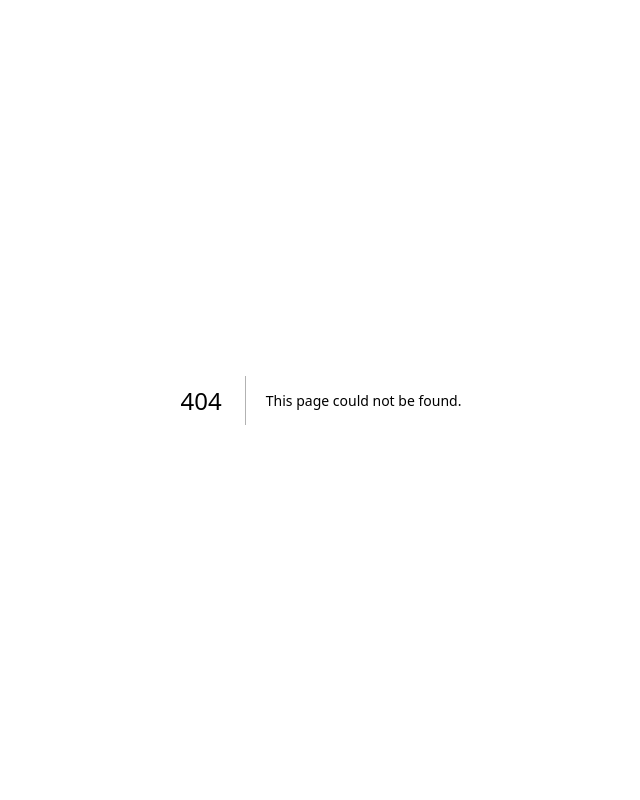
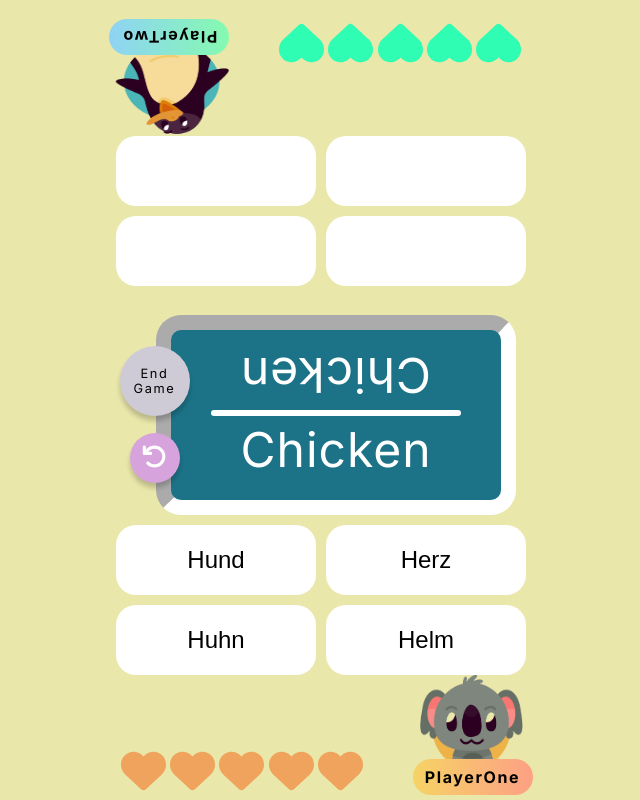
Before and after one commit to NirachaMarchett/couple-vocabs-game, a Next.js app: page /game in a window 1280 px wide. Before the commit this address had no page. Shown: the whole page, without its empty margins (319-959 px from the left). Built offline with nearby package versions, Linux system fonts and the light colour scheme.

Commit message:
add game page and its components

```diff
--- a/component/Card/index.js
+++ b/component/Card/index.js
@@ -1,4 +1,4 @@
-import styles from '@/styles/PlayerCard.module.css'
+import styles from '@/styles/PlayerCard.module.css';
 import { FontAwesomeIcon } from "@fortawesome/react-fontawesome";
 import { faPenToSquare } from "@fortawesome/free-solid-svg-icons";
 import EditCardModal from "../EditCardModal";
--- a/component/EditCardModal/index.js
+++ b/component/EditCardModal/index.js
@@ -1,5 +1,5 @@
-import styles from '@/styles/EditCardModal.module.css'
-import { FontAwesomeIcon } from '@fortawesome/react-fontawesome'
+import styles from '@/styles/EditCardModal.module.css';
+import { FontAwesomeIcon } from '@fortawesome/react-fontawesome';
 import { faCircleXmark } from "@fortawesome/free-solid-svg-icons";
 
 
--- /dev/null
+++ b/component/answerCard/index.js
@@ -0,0 +1,46 @@
+import React from "react";
+import styles from "@/styles/AnswerCards.module.css";
+
+export function AnswerCardsOne(){
+
+    return(
+        <>
+        <div className={styles.answerCardsSection}>
+            <div className="answerOne">
+                <button>Hund</button>
+            </div>
+            <div className="answerTwo">
+                <button>Herz</button>
+            </div>
+            <div className="answerThree">
+                <button>Huhn</button>
+            </div>
+            <div className="answerFour">
+                <button>Helm</button>
+            </div>
+        </div>
+        </>
+    )
+}
+
+export function AnswerCardsTwo(){
+
+    return(
+        <>
+        <div className={styles.answerCardsSectionTwo}>
+            <div className="answerOne">
+                <button></button>
+            </div>
+            <div className="answerTwo">
+                <button></button>
+            </div>
+            <div className="answerThree">
+                <button></button>
+            </div>
+            <div className="answerFour">
+                <button></button>
+            </div>
+        </div>
+        </>
+    )
+}
--- a/src/pages/_app.js
+++ b/src/pages/_app.js
@@ -1,4 +1,4 @@
-import '@/styles/globals.css'
+import '@/styles/globals.css';
 import React from 'react';
 import { useState } from "react";
 
@@ -32,9 +32,6 @@ export default function App({ Component, pageProps }) {
       setEditedPlayerId(id);
       setOpenModalPlayer2(true);
     }
-    // setEditedPlayer(id === "1" ? playerOneData : playerTwoData);
-    // setEditedPlayerId(id);
-    // setOpenModal(true);
   };
 
   const handleCloseModal = () => {
@@ -51,12 +48,19 @@ export default function App({ Component, pageProps }) {
       }));
     } else {
     const { name, value } = event.target;
-    setEditedPlayer((prevPlayer) => ({
-      ...prevPlayer,
+
+    //update only selected language is not the same, to prevent player selecting the same learning language
+    if (
+      (editedPlayerId === "1" && value !== playerTwoData.language) ||
+      (editedPlayerId === "2" && value !== playerOneData.language)
+    ) {
+      setEditedPlayer((prevPlayer) => ({
+        ...prevPlayer,
       [name]: value,
-    }));
+      }));
+    }
   }
-  };
+};
 
   const handleFormSubmit = () => {
     if (editedPlayerId === "1") {
--- /dev/null
+++ b/src/pages/game/index.js
@@ -0,0 +1,82 @@
+import React from "react";
+import Head from 'next/head';
+import styles from "@/styles/gamePage.module.css";
+import { Inter } from 'next/font/google';
+import { FontAwesomeIcon } from "@fortawesome/react-fontawesome";
+import {faHeart, faArrowRotateLeft} from "@fortawesome/free-solid-svg-icons";
+import Image from 'next/image';
+import Link from "next/link";
+import {AnswerCardsOne, AnswerCardsTwo} from "../../../component/answerCard";
+
+
+const inter = Inter({ subsets: ['latin'] })
+
+export default function GamePage ({
+    playerOneData,
+    playerTwoData,
+}){
+
+    return (
+        <>
+        <Head>
+            <title>Player page</title>
+        </Head>
+        <div className={`${styles.main} ${inter.className}`}>
+            <div className={styles.playerStatOne}>
+                <div className={styles.playerOneLives}>
+                <FontAwesomeIcon icon={faHeart} style={{color: "#F0A35C",  height: "45px"}} />
+                <FontAwesomeIcon icon={faHeart} style={{color: "#F0A35C", height: "45px"}} />
+                <FontAwesomeIcon icon={faHeart} style={{color: "#F0A35C", height: "45px"}} />
+                <FontAwesomeIcon icon={faHeart} style={{color: "#F0A35C", height: "45px"}} />
+                <FontAwesomeIcon icon={faHeart} style={{color: "#F0A35C", height: "45px"}} />
+                </div>
+
+                <div className={styles.playerOneAvatar}>
+                    <span>
+                        <Image src={playerOneData.avatar} alt='avatar'width={120} height={100}/>
+                    </span>
+                    <p><strong>{playerOneData.username}</strong> </p>
+                </div>
+            </div>
+
+            <AnswerCardsTwo/>
+
+            <div className={styles.flashCard}>
+                <div className={styles.englishVocabOne}>
+                    <p>Chicken</p>
+                </div>
+                <hr></hr>
+                <div className={styles.englishVocabTwo}>
+                    <p>Chicken</p>
+                </div>
+
+                <div className={styles.restartButton}>
+                    <button><FontAwesomeIcon icon={faArrowRotateLeft} style={{color: "#ffffff", height: "25px"}} /></button>
+                </div>
+
+                <Link href="/player" className={styles.finishButton}>End Game</Link>
+            </div>
+
+            <AnswerCardsOne/>
+
+            <div className={styles.playerStatTwo}>
+                <div className={styles.playerTwoLives}>
+                <FontAwesomeIcon icon={faHeart} style={{color: "#2FFDB3",  height: "45px"}} />
+                <FontAwesomeIcon icon={faHeart} style={{color: "#2FFDB3", height: "45px"}} />
+                <FontAwesomeIcon icon={faHeart} style={{color: "#2FFDB3", height: "45px"}} />
+                <FontAwesomeIcon icon={faHeart} style={{color: "#2FFDB3", height: "45px"}} />
+                <FontAwesomeIcon icon={faHeart} style={{color: "#2FFDB3", height: "45px"}} />
+                </div>
+
+                <div className={styles.playerTwoAvatar}>
+                    <span>
+                        <Image src={playerTwoData.avatar} alt='avatar'width={120} height={100}/>
+                    </span>
+                    <p><strong>{playerTwoData.username}</strong> </p>
+                </div>
+            </div>
+
+        </div>
+        </>
+    )
+}
--- /dev/null
+++ b/src/styles/AnswerCards.module.css
@@ -0,0 +1,72 @@
+.answerCardsSection {
+    display: grid;
+    grid-template-columns: repeat(2, 1fr);
+    grid-template-rows: repeat(2, 1fr);
+    gap: 10px;
+    justify-content: center;
+    align-content: center;
+    position: fixed;
+    top: 75%;
+    left: 50%;
+    transform: translate(-50%, -50%);
+    background-color: transparent;
+    padding: 1rem;
+    border: none;
+    width: 100%;
+    max-width: 350px;
+    z-index: 1;
+    color: #000000;
+}
+
+.answerCardsSection button {
+    background-color: #ffffff;
+    height: 70px;
+    width: 200px;
+    font-size: 1.5rem;
+    display: flex;
+    justify-content: center;
+    align-items: center;
+    border-radius: 20px;
+    border: none;
+}
+
+.answerCardsSection button:hover {
+    border: 5px solid #828EEE;
+}
+
+.answerCardsSectionTwo {
+    display: grid;
+    grid-template-columns: repeat(2, 1fr);
+    grid-template-rows: repeat(2, 1fr);
+    gap: 10px;
+    justify-content: center;
+    align-content: center;
+    position: fixed;
+    top: 15%;
+    left: 50%;
+    transform: translate(-50%, -50%);
+    background-color: transparent;
+    padding: 1rem;
+    border: none;
+    width: 100%;
+    max-width: 350px;
+    z-index: 1;
+    color: #000000;
+    transform: translateX(-50%) rotate(180deg);
+}
+
+.answerCardsSectionTwo button {
+    background-color: #ffffff;
+    height: 70px;
+    width: 200px;
+    font-size: 1.5rem;
+    display: flex;
+    justify-content: center;
+    align-items: center;
+    border-radius: 20px;
+    border: none;
+}
+
+.answerCardsSectionTwo button:hover {
+    border: 5px solid #828EEE;
+}
--- a/src/styles/EditCardModal.module.css
+++ b/src/styles/EditCardModal.module.css
@@ -45,7 +45,6 @@
     display: flex;
     flex-wrap: wrap;
     justify-content: center;
-    margin-top: 10px;
     gap: 10px;
 }
 
@@ -119,6 +118,10 @@
     display: flex;
     justify-content: center;
     align-items: center;
+    margin: auto;
+    position: relative;
+    top: 50%;
+    transform: translateY(-50%);
 }
 
 .button:hover {
--- a/src/styles/PlayerCard.module.css
+++ b/src/styles/PlayerCard.module.css
@@ -13,7 +13,7 @@
 
 .cardDetailP1 {
     font-size: 0.9rem;
-    margin-top: 10px;
+    margin-top: 15px;
 }
 
 .username1 p {
@@ -78,7 +78,7 @@
 
 .username2 p {
     position: absolute;
-    top: 559px;
+    top: 580px;
     background: linear-gradient(to right, #84fab0 0%, #8fd3f4 99%, #84fab0 100%);
     width: 100px;
     text-align: center;
--- /dev/null
+++ b/src/styles/gamePage.module.css
@@ -0,0 +1,161 @@
+.main {
+    display: flex;
+    flex-direction: column;
+    align-items: center;
+    padding: 6rem;
+    min-height: 100vh;
+    background-color: #EAE7AB;
+    color: #ffffff;
+  }
+
+  .playerStatOne {
+    position: fixed;
+    top: 92%;
+    left: 50%;
+    transform: translate(-50%, -50%);
+    background-color: none;
+    padding: 1rem;
+    border: none;
+    display: flex;
+    justify-content: space-between;
+    align-items: flex-end;
+    width: 100%;
+    max-width: 450px;
+    z-index: 1;
+  }
+
+  .playerOneLives {
+    display: flex;
+    width: 250px;
+    justify-content: space-evenly;
+    margin: 5px;
+}
+
+.playerOneAvatar {
+    margin-bottom: 20px;
+}
+
+.playerOneAvatar p {
+    background: linear-gradient(to right, #f6d365 0%, #fda085 100%);
+    width: 120px;
+    text-align: center;
+    padding: 0.5rem;
+    border-radius: 25px;
+    position: absolute;
+    top: 65%;
+    right: 3%;
+    color: black;
+    letter-spacing: 0.1rem;
+}
+
+.flashCard {
+    position: fixed;
+    top: 50%;
+    left: 50%;
+    transform: translate(-50%, -50%);
+    background: #1C7388;
+    width: 100%;
+    max-width: 360px;
+    height: 200px;
+    padding: 1rem;
+    margin: 15px 15px 15px 15px;
+    display: flex;
+    flex-direction: column;
+    justify-content: space-between;
+    align-items: center;
+    border-radius: 25px;
+    border: inset 15px #ffffff;
+}
+
+.flashCard hr {
+    border: 3px solid #ffffff;
+    border-radius: 5px;
+    width: 250px;
+}
+
+.flashCard p {
+    font-size: 3rem;
+    letter-spacing: 1px;
+}
+
+.englishVocabOne {
+    transform: rotate(180deg);
+}
+
+.restartButton button {
+    width: 50px;
+    height: 50px;
+    border-radius: 100%;
+    border: none;
+    font-size: 0.8rem;
+    color: #000000;
+    background-color: #D6A3DC;
+    position: absolute;
+    top: 75%;
+    left: -5%;
+    transform: translate(-50%, -50%);
+    letter-spacing: 0.1rem;
+    box-shadow: var(--button-shadow);
+}
+
+.finishButton {
+    width: 70px;
+    height: 70px;
+    border-radius: 100%;
+    border: none;
+    font-size: 0.8rem;
+    color: #000000;
+    background-color: #cecbd6;
+    position: absolute;
+    top: 30%;
+    left: -5%;
+    transform: translate(-50%, -50%);
+    letter-spacing: 0.1rem;
+    box-shadow: var(--button-shadow);
+    display: flex;
+    align-items: center;
+    justify-content: center;
+    text-align: center;
+    text-decoration: none;
+}
+
+.playerStatTwo {
+    position: fixed;
+    top: 0%;
+    left: 50%;
+    transform: translateX(-50%);
+    background-color: none;
+    padding: 1rem;
+    border: none;
+    display: flex;
+    justify-content: space-between;
+    align-items: flex-end;
+    width: 100%;
+    max-width: 450px;
+    z-index: 1;
+    transform: translateX(-50%) rotate(180deg);
+  }
+
+  .playerTwoLives {
+    display: flex;
+    width: 250px;
+    justify-content: space-evenly;
+    margin: 5px;
+}
+
+.playerTwoAvatar {
+    margin-bottom: 20px;
+}
+
+.playerTwoAvatar p {
+    background: linear-gradient(to right, #84fab0 0%, #8fd3f4 100%);
+    width: 120px;
+    text-align: center;
+    padding: 0.5rem;
+    border-radius: 25px;
+    position: absolute;
+    top: 65%;
+    right: 3%;
+    color: black;
+    letter-spacing: 0.1rem;
+}
```
Also changed, not shown: src/pages/index.js (+4 -4 lines), src/pages/player/index.js (+5 -6 lines), src/styles/PlayerPage.module.css (+10 -5 lines).
